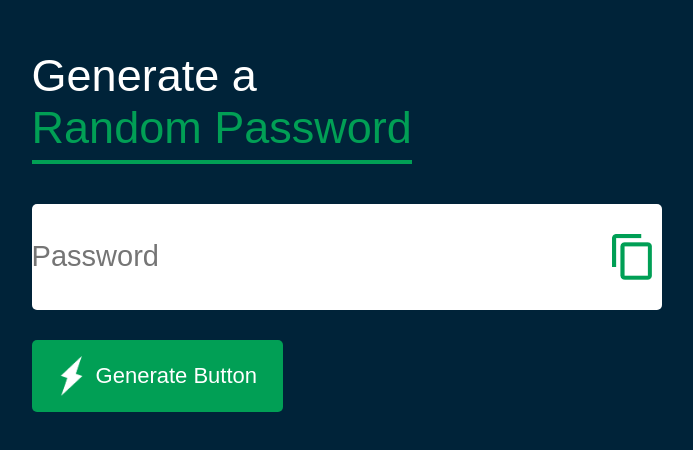
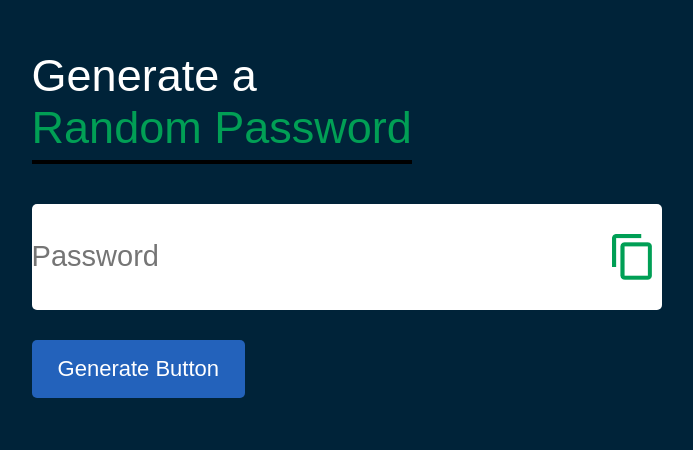
Before and after one commit to 1ArjunPandey/Password_Generator, a plain HTML site: page index.html in a window 1280 px wide. Shown: the part 104-554 px from the top of the page, without its empty margins (122-815 px from the left). Drawn offline with Linux system fonts and the light colour scheme.

Commit message:
final submission

```diff
--- a/index.html
+++ b/index.html
@@ -17,7 +17,7 @@
             <input type="text" id="password" placeholder="Password">
             <img src="images/copy.png" alt="copy image" onclick="copy_ninja()">
         </div>
-<button onclick="generatepassword()"><img src="images/generate.png" alt="generate button image">Generate Button</button>
+<button onclick="generatepassword()">Generate Button</button>
 </div>
 
 </body>
--- a/style.css
+++ b/style.css
@@ -38,7 +38,7 @@ body{
 
 .container h1 span{
     color: #019f55;
-    border-bottom: 4px solid #019f55;
+    border-bottom: 4px solid #000000;
     padding-bottom: 7px;
 }
 
@@ -64,7 +64,7 @@ body{
 .container button{
     border: 0;
     outline: 0;
-    background: #019f55;
+    background: #2362bb;
     color: #fff;
     font-size: 22px;
     font-weight: 300;
```
Also changed, not shown: 2 other files.
